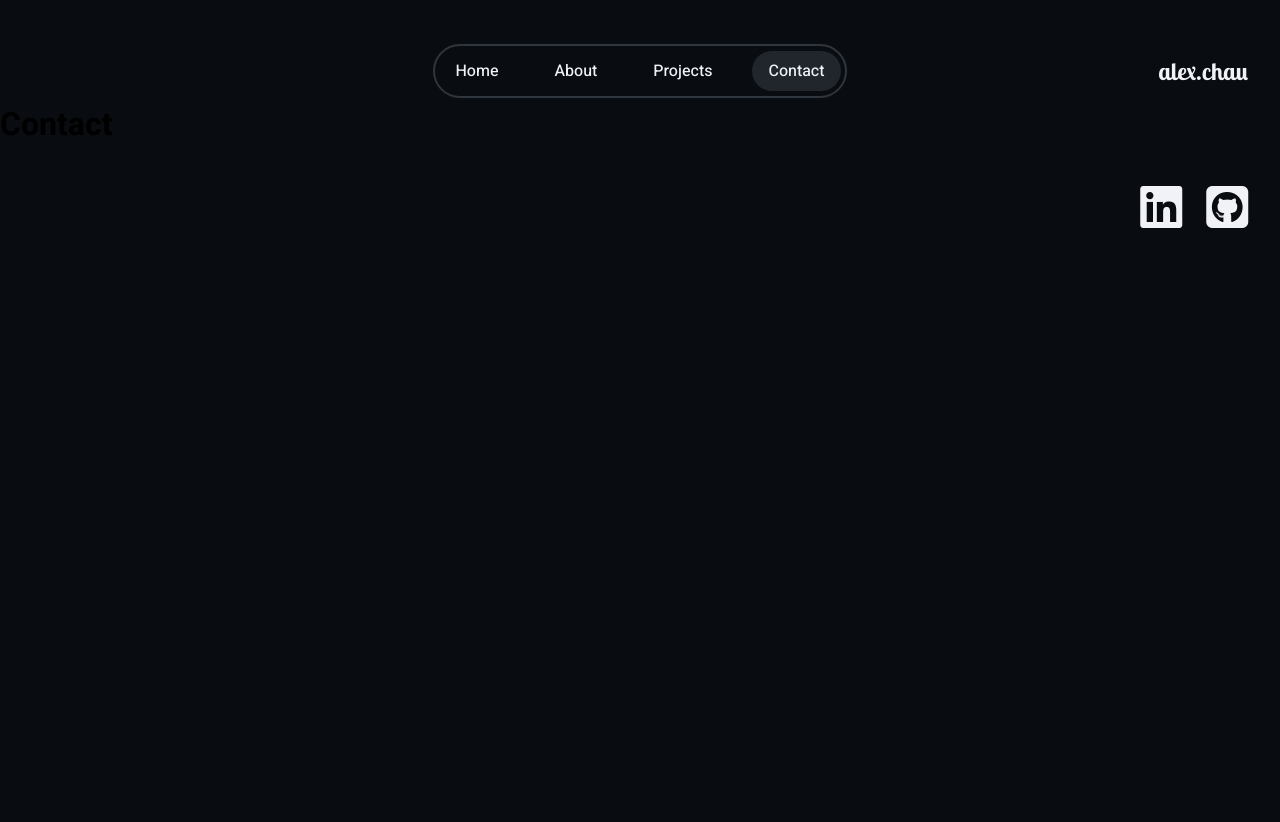
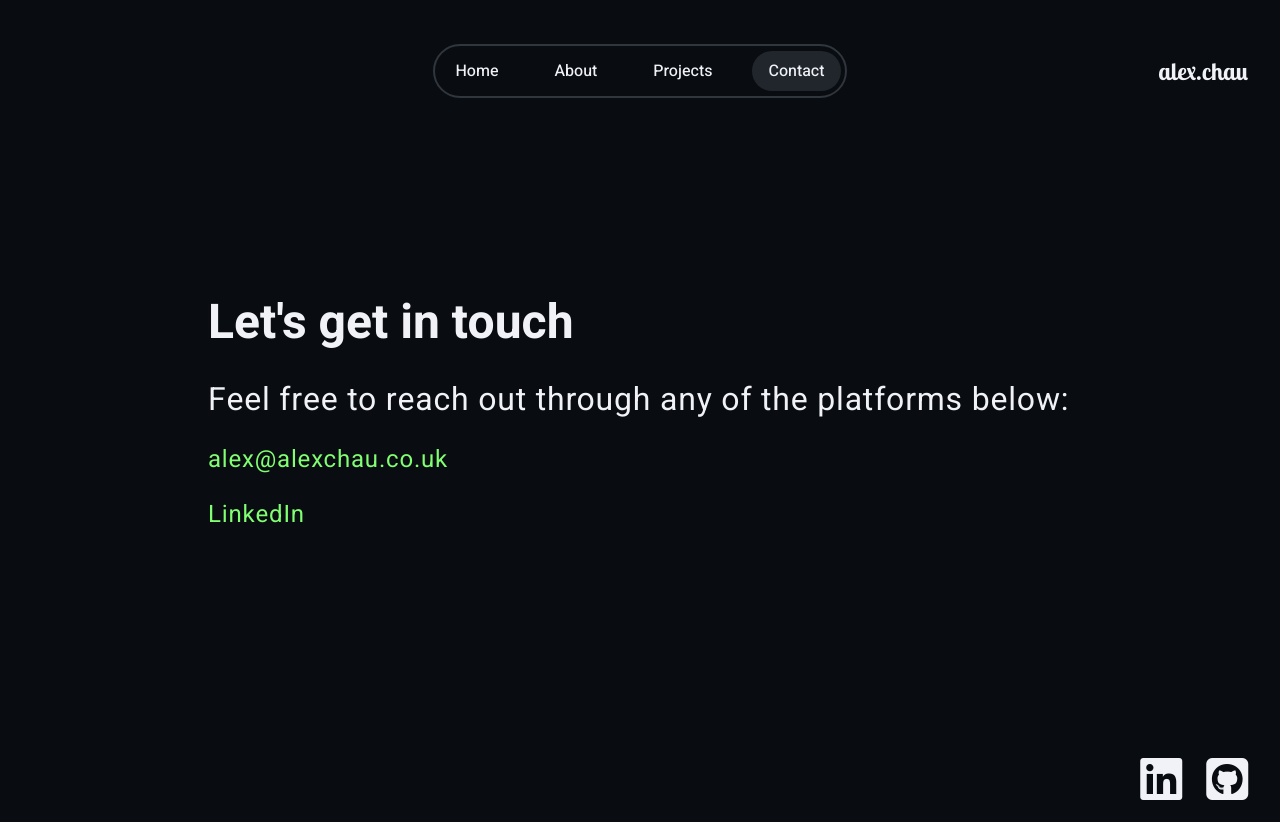
Before and after one commit to AxterDoesCode/alexchau.co.uk, a React (Vite) app in the folder vite-project/: page /contact in a window 1280 px wide. Before the commit the page ends 800 px from the top, so only its background shows below. Built offline with nearby package versions, Linux system fonts and the light colour scheme.

Commit message:
About pages and contact pages added and optimized

```diff
--- a/vite-project/src/Components/Contact/Contact.tsx
+++ b/vite-project/src/Components/Contact/Contact.tsx
@@ -1,5 +1,76 @@
+import styled from "styled-components"
+import { useState } from "react"
+
+const StyledMain = styled.main`
+    // border: 1px solid red;
+    display: flex;
+    flex-direction: column;
+    padding: 0 2em;
+    min-height: fit-content;
+    gap: 1em;
+
+    @media(min-width: 700px){
+        padding: 4em;
+    }
+
+    @media(min-width: 900px){
+        padding: 10em;
+    }
+
+    @media(min-width: 1100px){
+        padding: 13em;
+    }
+`
+
+const StyledH2 = styled.h2`
+    color: var(--light);
+    font-size: 3rem;
+    margin: 0;
+`
+
+const StyledP = styled.p`
+    color: var(--light);
+    font-size: 2rem;
+    line-height: 1.6em;
+    letter-spacing: .8px;
+    margin: 0;
+`
+
+const StyledPEmail = styled(StyledP)`
+    color var(--accent);
+    transition: 0.3s ease;
+    font-size 1.5rem;
+    text-decoration: none;
+    &:hover{
+        padding-left: 2em;
+        cursor: pointer;
+    }
+`
+
 export default function Contact(){
+    const [emailText, setEmailText] = useState("alex@alexchau.co.uk")
+
+    function changeEmailText(e: any){
+        setEmailText("Copy to clipboard")
+    }
+
+    function changeCopyText(e: any){
+        setEmailText("alex@alexchau.co.uk")
+    }
+
+    function copyEmail(){
+        navigator.clipboard.writeText("alex@alexchau.co.uk")
+        alert("Email copied to clipboard");
+    }
+
     return(
-        <h1>Contact</h1>
+        <StyledMain>
+            <StyledH2 className="animate-rise delay04">Let's get in touch</StyledH2>
+            <StyledP className="animate-fade delay06">
+                Feel free to reach out through any of the platforms below:
+            </StyledP>
+            <StyledPEmail className="animate-fade delay06" onClick={copyEmail} onMouseEnter={changeEmailText} onMouseLeave={changeCopyText}>{emailText}</StyledPEmail>
+            <StyledPEmail as="a" href="https://www.linkedin.com/in/alex-chau-dev/" className="animate-fade delay06">LinkedIn</StyledPEmail>
+        </StyledMain>
     )
 }
```
